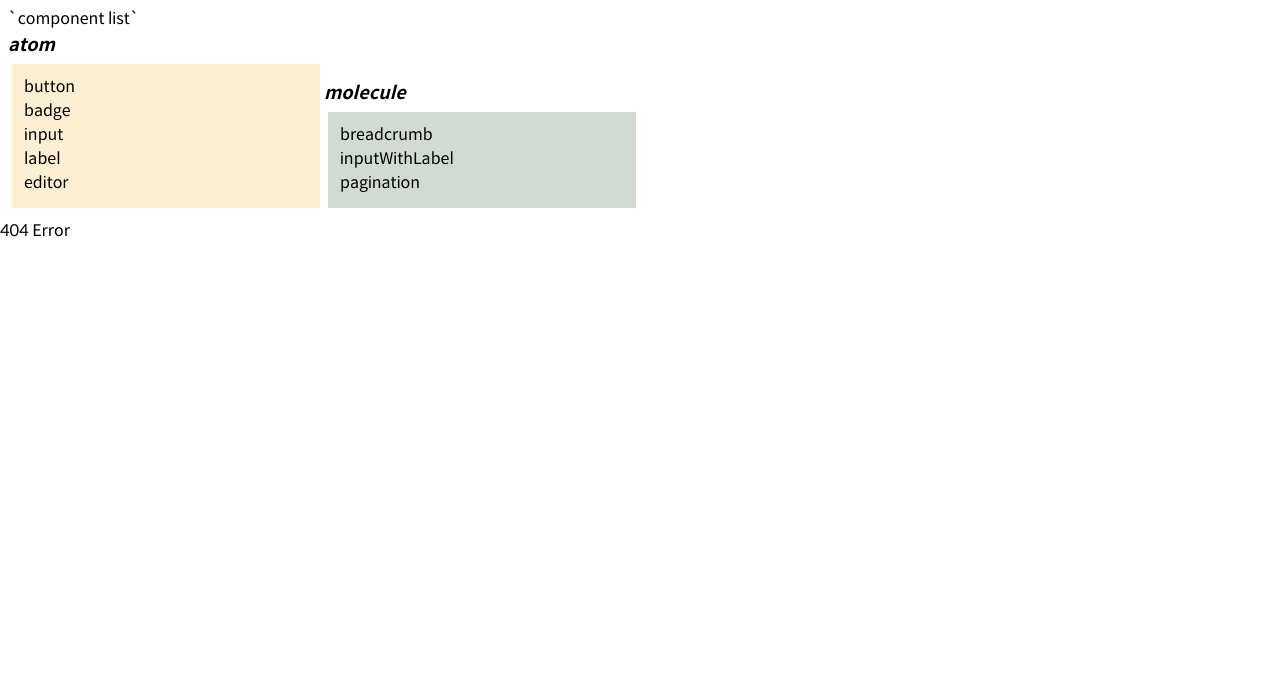
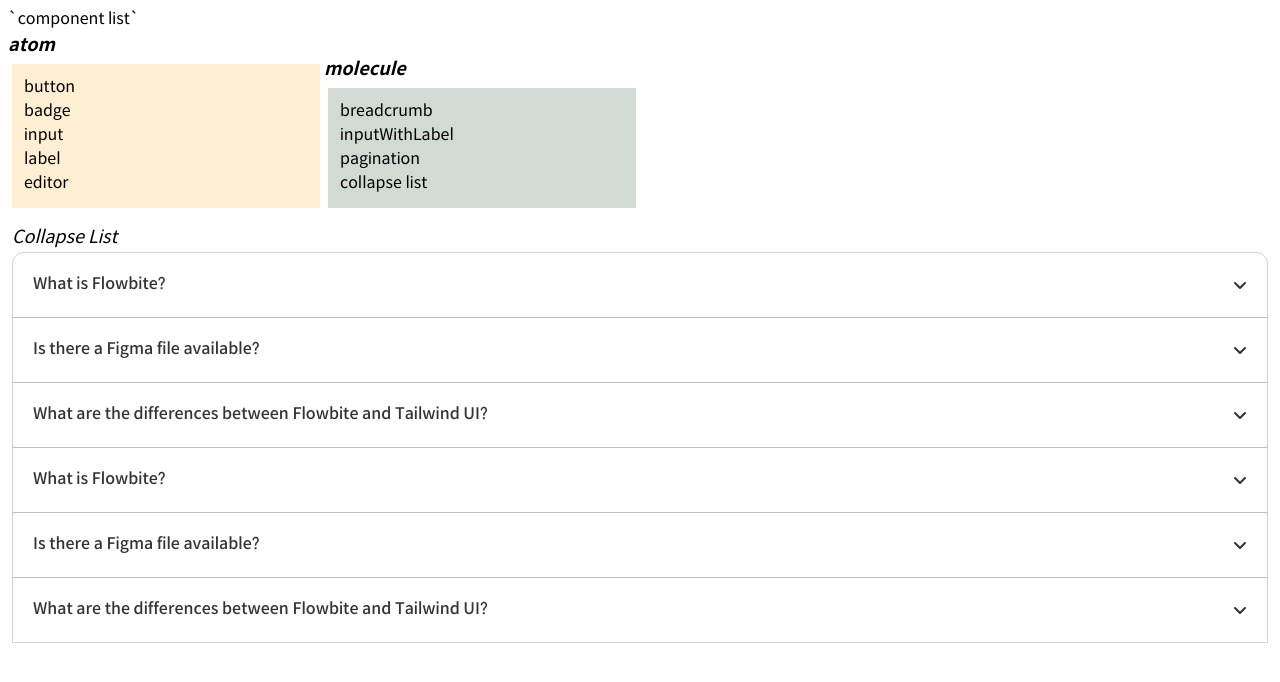
Before and after one commit to hrkim2/helpdesk-test-next-js, a Next.js app: page /components/molecule/collapseList in a window 1280 px wide. Before the commit this address had no page. Shown: the top 682 px of the page. Built offline with nearby package versions, Linux system fonts and the light colour scheme; a small style sheet from the web is missing.

Commit message:
AB#5667 collapse list 초기 작업

```diff
--- a/src/pages/_app.tsx
+++ b/src/pages/_app.tsx
@@ -47,6 +47,9 @@ export default function App({ Component, pageProps } : AppProps) {
             <Link key='2' href='/components/molecule/pagination'>
               <li className='cursor-pointer hover:bg-success'>pagination</li>
             </Link>
+            <Link key='3' href='/components/molecule/collapseList'>
+              <li className='cursor-pointer hover:bg-success'>collapse list</li>
+            </Link>
           </ul>
         </div>
       </div>
--- /dev/null
+++ b/src/pages/components/molecule/collapseList.tsx
@@ -0,0 +1,104 @@
+import dynamic, { LoaderComponent } from 'next/dynamic';
+import { ViewerProps } from '/Component/nt/EditorViewer';
+import { FontAwesomeIcon } from '@fortawesome/react-fontawesome';
+import { faAngleDown } from '@fortawesome/free-solid-svg-icons';
+
+const DefaultViewer = dynamic<ViewerProps>(() => import('../../../Component/nt/EditorViewer') as LoaderComponent, { ssr: false });
+
+const dataList = [
+    {boardId: 0, title: 'What is Flowbite?', boardType: 0, boardTypeName: '사용법', content: `<p>Flowbite is an open-source library of interactive components built on top of Tailwind CSS including buttons, dropdowns, modals, navbars, and more.</p>
+    <p>Check out this guide to learn how to <a href="https://flowbite.com/docs/getting-started/introduction/">get started</a> and start developing websites even faster with components on top of Tailwind CSS.</p>`},
+    {boardId: 1, title: 'Is there a Figma file available?', boardType: 1, boardTypeName: '에러조치', content: `<p>Flowbite is first conceptualized and designed using the Figma software so everything you see in the library has a design equivalent in our Figma file.</p>
+    <p>Check out the <a href="https://flowbite.com/figma/">Figma design system</a> based on the utility classes from Tailwind CSS and components from Flowbite.</p>`},
+    {boardId: 2, title: 'What are the differences between Flowbite and Tailwind UI?', boardType: 0, boardTypeName: '사용법', content: `<p>The main difference is that the core components from Flowbite are open source under the MIT license, whereas Tailwind UI is a paid product. Another difference is that Flowbite relies on smaller and standalone components, whereas Tailwind UI offers sections of pages.</p>
+    <p>However, we actually recommend using both Flowbite, Flowbite Pro, and even Tailwind UI as there is no technical reason stopping you from using the best of two worlds.</p>
+    <p>Learn more about these technologies:</p>
+    <ul className="pl-5 list-disc text-black">
+        <li><a href="https://flowbite.com/pro/" className="text-default/50 hover:underline">Flowbite Pro</a></li>
+        <li><a href="https://tailwindui.com/" rel="nofollow" className="text-default/50 hover:underline">Tailwind UI</a></li>
+    </ul>`},
+    {boardId: 3, title: 'What is Flowbite?', boardType: 0, boardTypeName: '사용법', content: `<p>Flowbite is an open-source library of interactive components built on top of Tailwind CSS including buttons, dropdowns, modals, navbars, and more.</p>
+    <p>Check out this guide to learn how to <a href="https://flowbite.com/docs/getting-started/introduction/">get started</a> and start developing websites even faster with components on top of Tailwind CSS.</p>`},
+    {boardId: 4, title: 'Is there a Figma file available?', boardType: 1, boardTypeName: '에러조치', content: `<p>Flowbite is first conceptualized and designed using the Figma software so everything you see in the library has a design equivalent in our Figma file.</p>
+    <p>Check out the <a href="https://flowbite.com/figma/">Figma design system</a> based on the utility classes from Tailwind CSS and components from Flowbite.</p>`},
+    {boardId: 5, title: 'What are the differences between Flowbite and Tailwind UI?', boardType: 0, boardTypeName: '사용법', content: `<p>The main difference is that the core components from Flowbite are open source under the MIT license, whereas Tailwind UI is a paid product. Another difference is that Flowbite relies on smaller and standalone components, whereas Tailwind UI offers sections of pages.</p>
+    <p>However, we actually recommend using both Flowbite, Flowbite Pro, and even Tailwind UI as there is no technical reason stopping you from using the best of two worlds.</p>
+    <p>Learn more about these technologies:</p>
+    <ul className="pl-5 list-disc text-black">
+        <li><a href="https://flowbite.com/pro/" className="text-default/50 hover:underline">Flowbite Pro</a></li>
+        <li><a href="https://tailwindui.com/" rel="nofollow" className="text-default/50 hover:underline">Tailwind UI</a></li>
+    </ul>`}
+];
+
+function getHeaderClassName(position:string){
+    const def = 'flex justify-between items-center p-5 w-full font-medium text-left text-black border border-cancel/50 hover:bg-default/50 hover:brightness-200 focus:ring-1 focus:ring-default/10';
+    const borderStyle = position==='top' ? 'rounded-t-xl' : '';
+    return `${def} ${borderStyle}`;
+}
+
+const HeadButton = (props:any)=>{
+    const {children, ...others} = props;
+
+    return <button
+        {...others}
+        type="button"
+        onClick={(e)=>{
+            const target = e.target as HTMLElement;
+            const targetBody = document.querySelector(`${target.dataset.accordionTarget}`);
+            const expandValueForTarget = target.ariaExpanded;
+
+            if(targetBody){
+                const activeStyle = (document.querySelector('div[data-accordion="collapse"]') as HTMLElement).dataset.activeClasses;
+
+                if(expandValueForTarget==='false'){
+                    const expandedElement = document.querySelector('button[aria-expanded="true"]') as HTMLElement;
+                    const expandedElementBody = expandedElement ? document.querySelector(`${expandedElement.dataset.accordionTarget}`) : null;
+
+                    if(expandedElement && expandedElementBody){
+                        expandedElement.ariaExpanded = 'false';
+                        expandedElement.className = expandedElement.className.replace(activeStyle||'', '');
+                        expandedElementBody.className = 'hidden';
+                    }
+
+                    target.ariaExpanded = 'true';
+                    target.className += ` ${activeStyle}`;
+                    targetBody.className = '';
+                }else{
+                    target.ariaExpanded = 'false';
+                    target.className = target.className.replace(activeStyle||'', '');
+                    targetBody.className = 'hidden';
+                }
+            }
+        }}
+    >
+        {children}
+    </button>;
+}
+
+const FaAngleDown = ({addClass}:any)=> <FontAwesomeIcon className={`w-5 h-5 ${addClass||''}`} icon={faAngleDown}/>;
+
+export default function CollapseListText(){
+    return <div className='m-3'>
+        <div className='italic text-lg text-bold'>Collapse List</div>
+        <div className='-space-y-px' data-accordion="collapse" data-active-classes="bg-default/30 brightness-150">
+            {dataList.map((data, i)=>{
+                const headId = `accordion-heading-${data.boardId}`;
+                const bodyId = `accordion-body-${data.boardId}`;
+
+                return <div key={data.boardId} aria-role='collapse-item'>
+                    <h2 id={headId}>
+                        <HeadButton className={getHeaderClassName(i===0 ? 'top': '')} data-accordion-target={`#${bodyId}`} aria-expanded="false">
+                            {data.title}
+                            <FaAngleDown/>
+                        </HeadButton>
+                    </h2>
+                    <div id={bodyId} className="hidden" aria-labelledby={headId}>
+                        <div className="p-5 border border-b-0 border-cancel/20">
+                            <DefaultViewer initialValue={data.content as string} />
+                        </div>
+                    </div>
+                </div>;
+            })}
+        </div>
+    </div>;
+}
```
